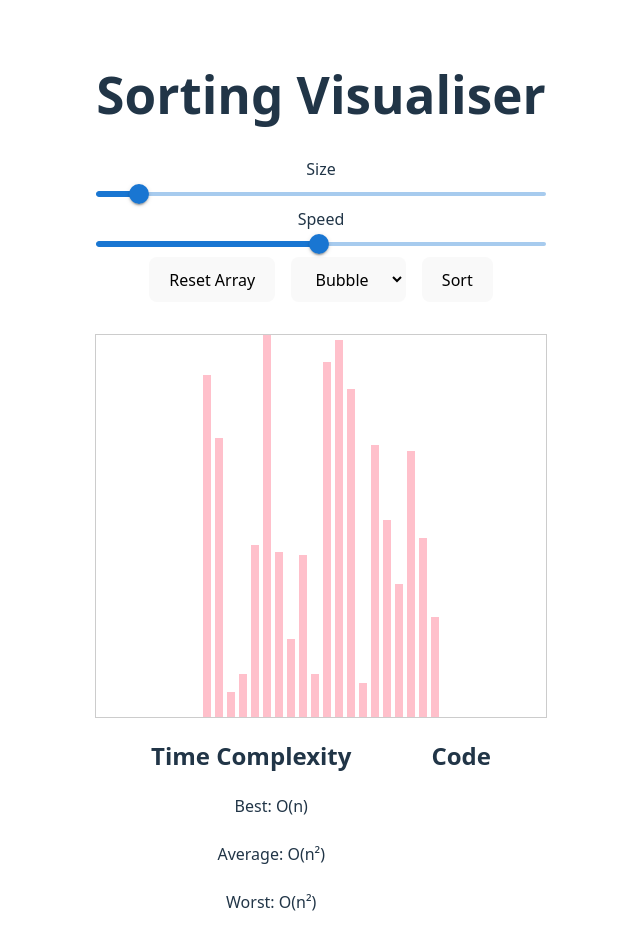
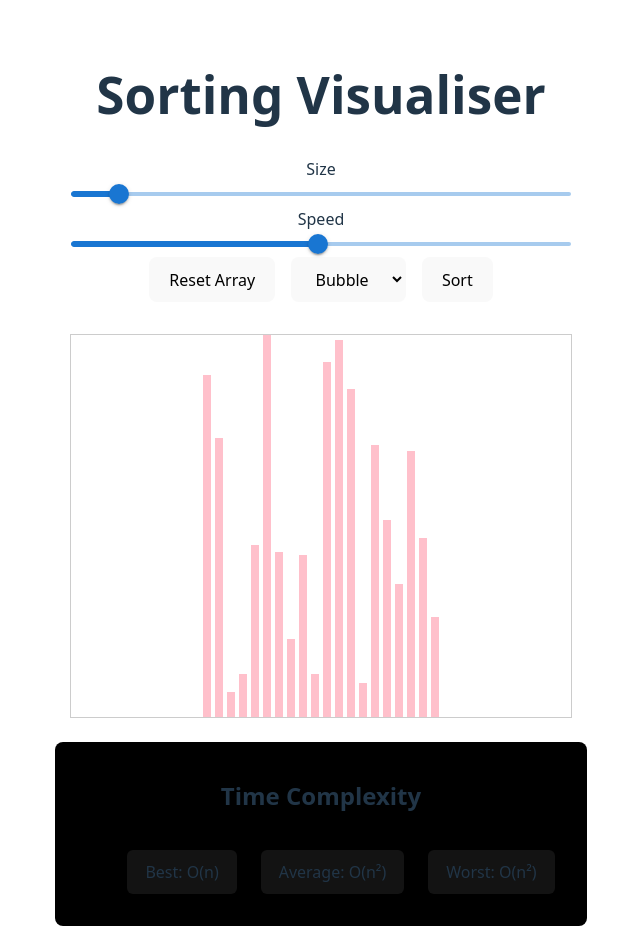
Before and after one commit to Bbubbee/SortingVisualiser, a React (Vite) app: page / in a window 1280 px wide. Shown: the whole page, without its empty margins (319-959 px from the left). Built offline with nearby package versions, Linux system fonts and the light colour scheme.

Commit message:
who cares

```diff
--- a/src/SortingVisualiser/SortingVisualiser.css
+++ b/src/SortingVisualiser/SortingVisualiser.css
@@ -53,16 +53,29 @@
   opacity: 1;
 }
 
-.algo_info {
+.time_complexity_card {
+  background-color: black;
+  margin-top: 1.5rem;
+  padding: 1rem;
+  border-radius: 8px;
+  text-align: center;
+  width: 100%; /* match array_container width */
   display: flex;
-  gap: 5em;
+  flex-direction: column;
+  align-items: center;
 }
 
-.time_complexity_info {
+.cases {
   display: flex;
-  flex-direction: column;
+  flex-direction: row;
   align-items: center;
   justify-content: center;
   gap: 1.5em;
   list-style-type: none;
 }
+
+.cases li {
+  background-color: rgb(19, 19, 19);
+  padding: 10px 18px;
+  border-radius: 6px;
+}
--- a/src/SortingVisualiser/SortingVisualiser.tsx
+++ b/src/SortingVisualiser/SortingVisualiser.tsx
@@ -156,8 +156,8 @@ const SortingVisualiser = () => {
                 })}
             </div>
 
-            <div className="algo_info">
-                <div>
+
+            <div className="time_complexity_card">
                 <h2>Time Complexity</h2>
                 {(() => {
                     const algoInfo = algorithmInformation.find(
@@ -165,7 +165,7 @@ const SortingVisualiser = () => {
                     );
                     if (!algoInfo) return <p>No info available</p>;
                     return (
-                            <ul className="time_complexity_info">
+                        <ul className="cases">
                             <li>Best: {algoInfo.timeComplexity.best}</li>
                             <li>Average: {algoInfo.timeComplexity.average}</li>
                             <li>Worst: {algoInfo.timeComplexity.worst}</li>
@@ -173,10 +173,8 @@ const SortingVisualiser = () => {
                     );
                 })()}
             </div>
+        </div>
 
-                <h2>Code</h2>
-            </div>
-        </div>
     );
 };
 
```
Lines whose indentation alone changed are shown as unchanged.
